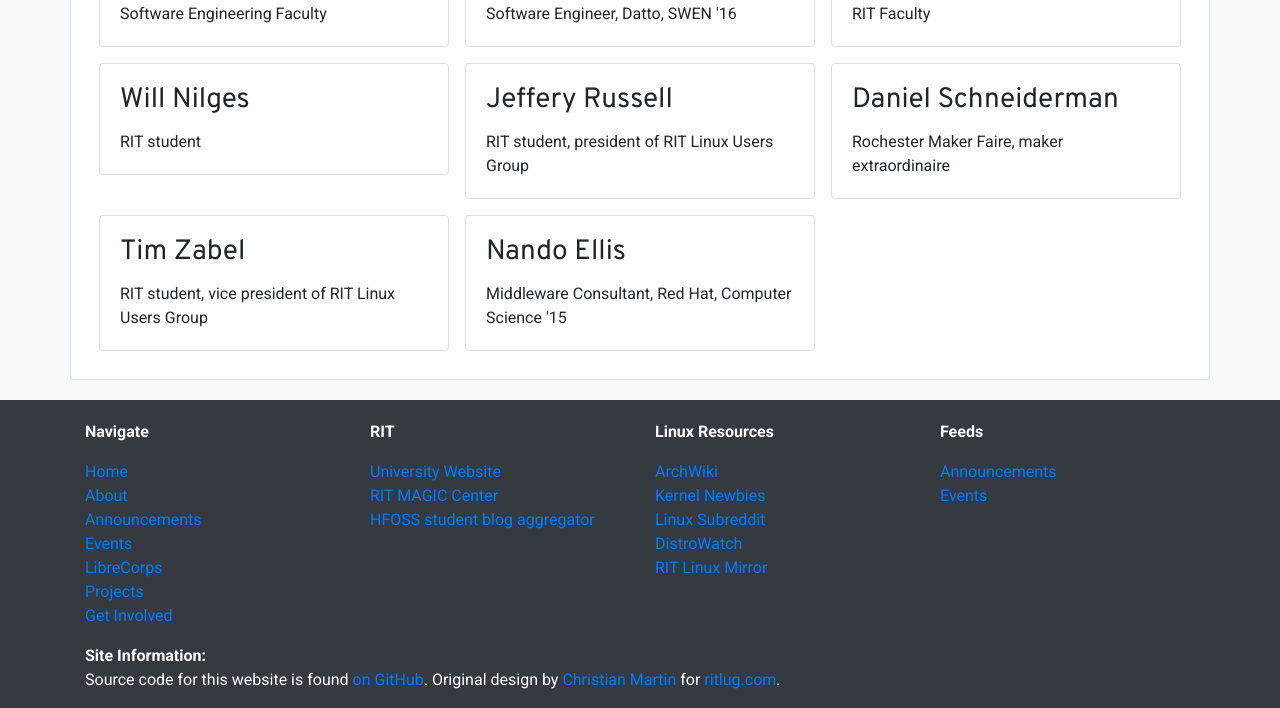
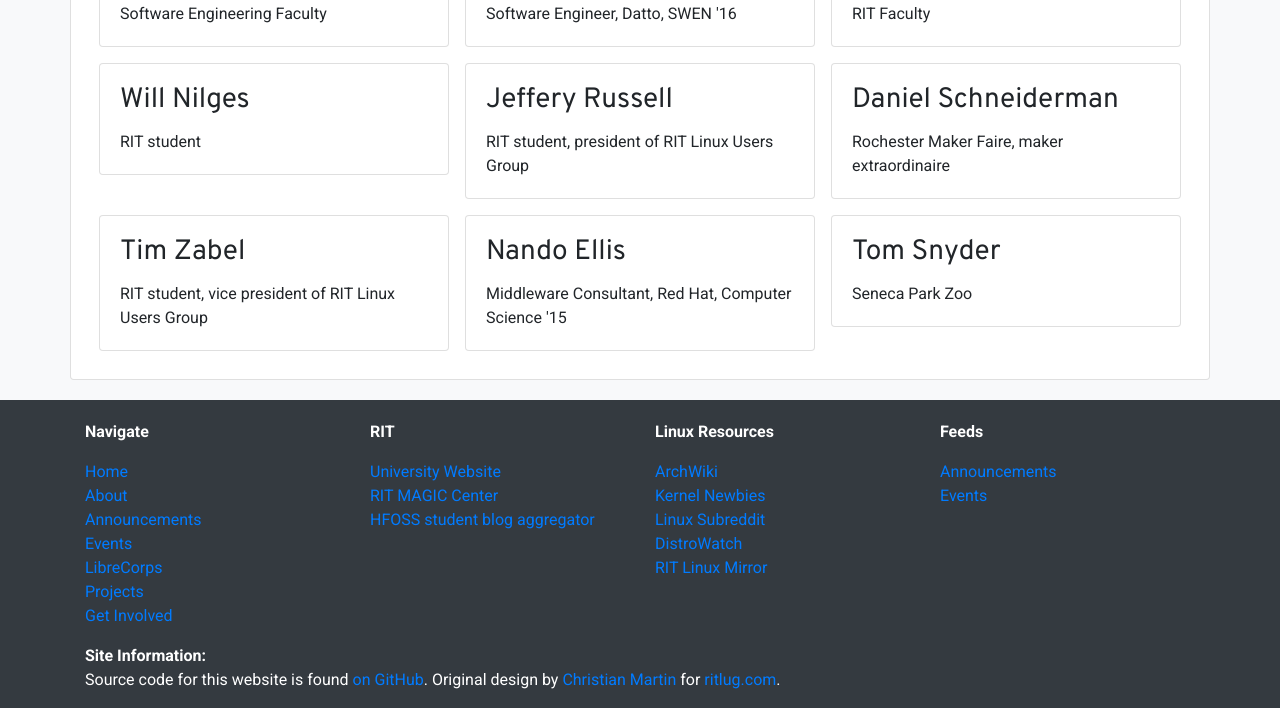
Before and after one commit to FOSSRIT/fossrit.github.io, a Jekyll site: the page built from events/_posts/2019-10-26-the-future-is-open.md, in a window 1280 px wide and 900 px high, scrolled down 732 px, cut to the strip 192-900 px from the top of the window. Built offline with Jekyll 4.4.1, drawn with Linux system fonts in a browser that asks for light colours; nearby versions of some CDN libraries.

Commit message:
FIO: Add "Tracking the impact of zoo conservation" from Tom Snyder
This commit adds a new surprise speaker we got near the last minute.
This adds his name to the Speaker page as well as a new row for a Track
D. It doesn't look pretty as it is now, but maybe @ct-martin can take a
look and see if there is a better way of laying out the fourth track in
the schedule.

Signed-off-by: Justin W. Flory <git@jwf.io>

```diff
--- a/events/_posts/2019-10-26-the-future-is-open.md
+++ b/events/_posts/2019-10-26-the-future-is-open.md
@@ -144,6 +144,14 @@
                     </div>
                 </div>
             </div>
+            <div class="col-12 col-md-4 p-2">
+                <div class="card">
+                    <div class="card-body">
+                        <h3 class="card-title">Tom Snyder</h3>
+                        <p class="card-text">Seneca Park Zoo</p>
+                    </div>
+                </div>
+            </div>
         </div>
     </div>
     <div class="tab-pane fade" id="schedule" role="tabpanel" aria-labelledby="schedule-tab">
@@ -205,6 +213,16 @@
                         <p class="card-text">Mike Nolan</p>
                     </div>
                 </div>
+            </div>
+        </div>
+        <div class="card mb-4">
+            <div class="card-header" style="background-color:#F76902;color:white;font-size:larger;">
+                <span class="badge" style="background-color:white;color:#F76902;">12pm-12:55pm</span>
+                Track D
+            </div>
+            <div class="card-body">
+                <h4 class="card-title">Tracking the impact of zoo conservation</h4>
+                <p class="card-text">Tom Snyder</p>
             </div>
         </div>
         <div class="card mb-4">
```
